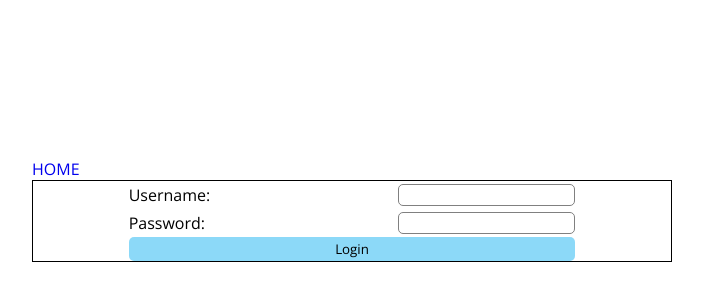
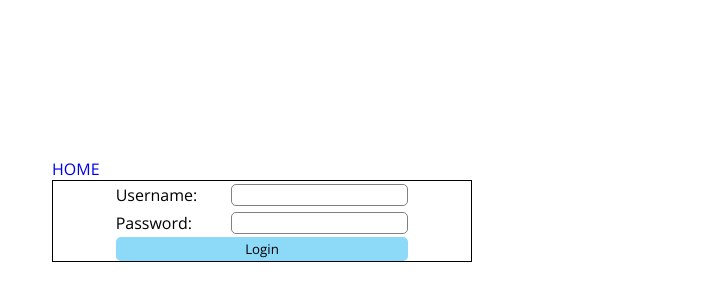
Before and after one commit to pdl39/boilerplates, a React app in the folder boilerplate-webapp/: page /login in a window 1280 px wide. Shown: the part 190-490 px from the top of the page, without its empty margins (288-991 px from the left). Built offline with nearby package versions, Linux system fonts and the light colour scheme.

Commit message:
UPDATE: styling adjust for login & signup form width

```diff
--- a/boilerplate-webapp/client/styles/index.css
+++ b/boilerplate-webapp/client/styles/index.css
@@ -35,7 +35,8 @@ div.signup-login.container > a {
 }
 
 div.form.container {
-  width: 50%;
+  min-width: 600px;
+  max-width: 600px;
   position: absolute;
   left: 50%;
   top: 50%;
@@ -45,7 +46,12 @@ div.form.container {
   justify-content: center;
 }
 
+div.to-home {
+  width: 70%;
+}
+
 form {
+  width: 70%;
   display: flex;
   flex-direction: column;
   align-items: center;
```
